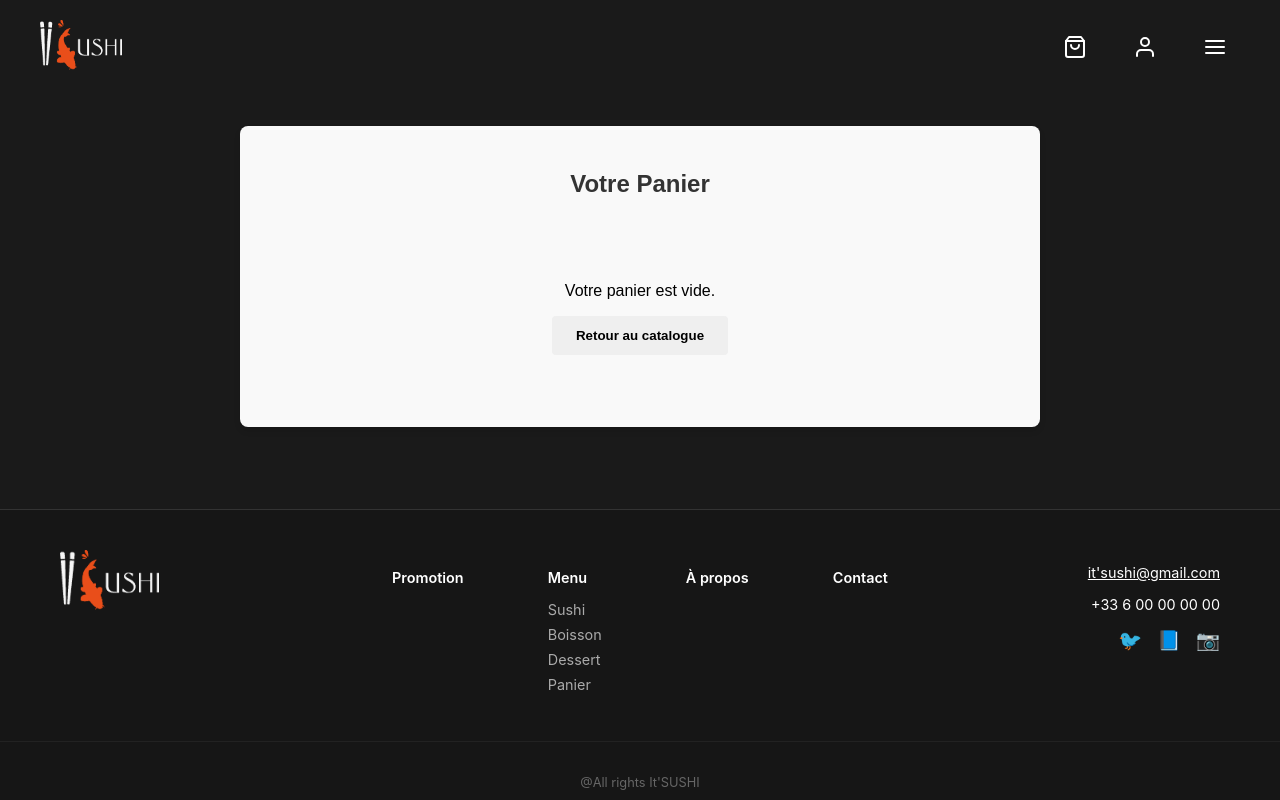
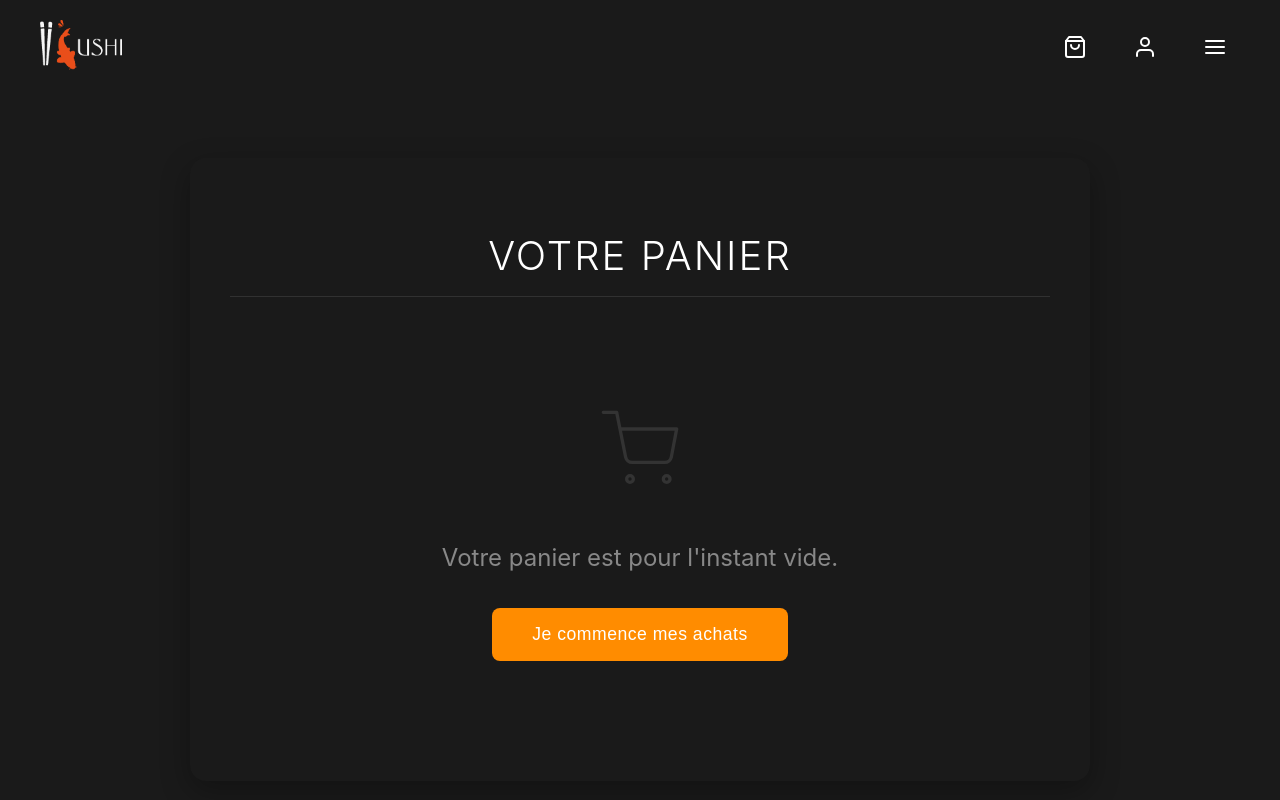
Before and after one commit to Lmnrd/SAE_301_303_ABJT_11, an Angular app: page /panier in a window 1280 px wide. Shown: the top 800 px of the page. Built offline with nearby package versions, Linux system fonts and the light colour scheme.

Commit message:
Amélioration du design et de la navigation

```diff
--- a/src/app/app.component.css
+++ b/src/app/app.component.css
@@ -85,8 +85,9 @@ header {
 }
 
 /* Burger Menu Overlay */
-/* Burger Menu Overlay */
-.menu-overlay {
+/* Burger Menu & Cart Overlay Shared Styles */
+.menu-overlay,
+.cart-overlay {
     backdrop-filter: blur(15px);
     position: fixed;
     top: 0;
@@ -98,10 +99,105 @@ header {
     z-index: 2000;
     display: flex;
     flex-direction: column;
+    box-shadow: -5px 0 25px rgba(0, 0, 0, 0.5);
+    animation: slideInRight 0.3s ease-out;
+}
+
+/* Burger Menu Specific Alignment */
+.menu-overlay {
     justify-content: center;
     align-items: center;
-    box-shadow: -5px 0 25px rgba(0, 0, 0, 0.5);
-    animation: slideInRight 0.3s ease-out;
+}
+
+/* Cart Overlay Specific Alignment */
+.cart-overlay {
+    padding: 80px 20px 20px 20px;
+    /* Top padding for close button space */
+    color: white;
+}
+
+.cart-overlay h2 {
+    font-size: 1.8rem;
+    font-weight: 300;
+    margin-bottom: 20px;
+    text-align: center;
+    letter-spacing: 1px;
+    border-bottom: 1px solid rgba(255, 255, 255, 0.2);
+    padding-bottom: 10px;
+}
+
+.cart-items {
+    flex: 1;
+    overflow-y: auto;
+    display: flex;
+    flex-direction: column;
+    gap: 15px;
+    margin-bottom: 20px;
+}
+
+.cart-item {
+    display: flex;
+    justify-content: space-between;
+    align-items: center;
+    padding: 10px;
+    background: rgba(255, 255, 255, 0.05);
+    border-radius: 8px;
+}
+
+.item-info {
+    display: flex;
+    flex-direction: column;
+}
+
+.item-name {
+    font-size: 0.95rem;
+    font-weight: 500;
+}
+
+.item-price {
+    font-size: 0.85rem;
+    color: #ff8c00;
+}
+
+.item-qty {
+    font-size: 0.9rem;
+    color: #ccc;
+}
+
+.empty-msg {
+    text-align: center;
+    color: #999;
+    margin-top: 50px;
+}
+
+.cart-footer {
+    border-top: 1px solid rgba(255, 255, 255, 0.2);
+    padding-top: 20px;
+}
+
+.cart-total {
+    display: flex;
+    justify-content: space-between;
+    font-size: 1.2rem;
+    font-weight: 700;
+    margin-bottom: 15px;
+}
+
+.view-cart-btn {
+    display: block;
+    width: 100%;
+    padding: 12px;
+    background-color: #ff8c00;
+    color: white;
+    text-align: center;
+    text-decoration: none;
+    border-radius: 8px;
+    font-weight: 500;
+    transition: background-color 0.3s;
+}
+
+.view-cart-btn:hover {
+    background-color: #e07b00;
 }
 
 .close-btn {
--- a/src/app/app.component.html
+++ b/src/app/app.component.html
@@ -5,7 +5,7 @@
     </a>
   </div>
   <nav class="main-nav">
-    <a routerLink="/panier" class="icon-link">
+    <a (click)="toggleCart()" class="icon-link" style="cursor: pointer;">
       <!-- Cart Icon SVG -->
       <svg xmlns="http://www.w3.org/2000/svg" width="24" height="24" viewBox="0 0 24 24" fill="none"
         stroke="currentColor" stroke-width="2" stroke-linecap="round" stroke-linejoin="round"
@@ -38,7 +38,7 @@
   </nav>
 </header>
 
-<!-- Overlay Menu -->
+<!-- Overlay Menu (Burger) -->
 <div class="menu-overlay" *ngIf="isMenuOpen">
   <button class="close-btn" (click)="toggleMenu()">
     <svg xmlns="http://www.w3.org/2000/svg" width="24" height="24" viewBox="0 0 24 24" fill="none" stroke="currentColor"
@@ -65,6 +65,41 @@
   </div>
 </div>
 
+<!-- Overlay Panier (Mini-Cart) -->
+<div class="cart-overlay" *ngIf="isCartOpen">
+  <button class="close-btn" (click)="toggleCart()">
+    <svg xmlns="http://www.w3.org/2000/svg" width="24" height="24" viewBox="0 0 24 24" fill="none" stroke="currentColor"
+      stroke-width="2" stroke-linecap="round" stroke-linejoin="round" class="feather feather-x">
+      <line x1="18" y1="6" x2="6" y2="18"></line>
+      <line x1="6" y1="6" x2="18" y2="18"></line>
+    </svg>
+  </button>
+
+  <h2>Votre Panier</h2>
+
+  <div class="cart-items" *ngIf="panierArticles.length > 0; else emptyCart">
+    <div class="cart-item" *ngFor="let item of panierArticles">
+      <div class="item-info">
+        <span class="item-name">{{ item.nom_article }}</span>
+        <span class="item-price">{{ item.prix_unitaire | currency:'EUR' }}</span>
+      </div>
+      <div class="item-qty">Qté: {{ item.quantite }}</div>
+    </div>
+  </div>
+
+  <ng-template #emptyCart>
+    <p class="empty-msg">Votre panier est vide.</p>
+  </ng-template>
+
+  <div class="cart-footer">
+    <div class="cart-total">
+      <span>Total:</span>
+      <span>{{ totalPanier | currency:'EUR' }}</span>
+    </div>
+    <a routerLink="/panier" class="view-cart-btn" (click)="toggleCart()">Voir le panier complet</a>
+  </div>
+</div>
+
 <main class="main-content">
   <router-outlet></router-outlet>
 </main>
--- a/src/app/app.component.ts
+++ b/src/app/app.component.ts
@@ -16,11 +16,22 @@ import { Router } from '@angular/router';
 export class AppComponent {
   title = 'sae_301_303';
   isMenuOpen = false;
+  isCartOpen = false; // État d'ouverture du mini-panier
 
   constructor(private panierService: PanierService, private authService: AuthService, private router: Router) { }
 
   get quantiteTotale(): number {
     return this.panierService.getPanier().reduce((acc, art) => acc + art.quantite, 0);
+  }
+
+  // Récupérer les articles du panier pour l'affichage
+  get panierArticles() {
+    return this.panierService.getPanier();
+  }
+
+  // Calculer le prix total du panier
+  get totalPanier(): number {
+    return this.panierService.calculerTotal();
   }
 
   get user() {
@@ -35,5 +46,12 @@ export class AppComponent {
 
   toggleMenu() {
     this.isMenuOpen = !this.isMenuOpen;
+    if (this.isMenuOpen) this.isCartOpen = false; // Fermer le panier si on ouvre le menu
+  }
+
+  // Ouvrir/Fermer le mini-panier
+  toggleCart() {
+    this.isCartOpen = !this.isCartOpen;
+    if (this.isCartOpen) this.isMenuOpen = false; // Fermer le menu si on ouvre le panier
   }
 }
--- a/src/app/panier/panier.component.css
+++ b/src/app/panier/panier.component.css
@@ -1,17 +1,24 @@
 .panier-container {
-  max-width: 800px;
-  margin: 2rem auto;
-  padding: 1.5rem;
-  background: #f9f9f9;
-  border-radius: 8px;
-  box-shadow: 0 4px 6px rgba(0, 0, 0, 0.1);
-  font-family: sans-serif;
-  color: black;
+  max-width: 900px;
+  margin: 4rem auto;
+  padding: 2.5rem;
+  background: #1a1a1a;
+  border-radius: 16px;
+  box-shadow: 0 10px 30px rgba(0, 0, 0, 0.3);
+  font-family: 'Inter', sans-serif;
+  color: white;
 }
 
 h2 {
   text-align: center;
-  color: #333;
+  color: white;
+  font-size: 2.5rem;
+  margin-bottom: 2rem;
+  font-weight: 300;
+  letter-spacing: 2px;
+  text-transform: uppercase;
+  border-bottom: 1px solid rgba(255, 255, 255, 0.1);
+  padding-bottom: 1rem;
 }
 
 .cart-items {
@@ -26,14 +33,28 @@ table {
 
 th,
 td {
-  padding: 1rem;
+  padding: 1.2rem;
   text-align: left;
-  border-bottom: 1px solid #ddd;
-  color: black;
+  border-bottom: 1px solid rgba(255, 255, 255, 0.1);
+  color: #ccc;
 }
 
 th {
-  background-color: #eee;
+  background-color: transparent;
+  color: #ff8c00;
+  font-weight: 600;
+  text-transform: uppercase;
+  font-size: 0.9rem;
+  letter-spacing: 1px;
+}
+
+td {
+  font-size: 1rem;
+}
+
+tr:hover td {
+  color: white;
+  background: rgba(255, 255, 255, 0.02);
 }
 
 .text-right {
@@ -42,26 +63,34 @@ th {
 
 .actions {
   display: flex;
-  justify-content: space-between;
-  margin-top: 2rem;
+  justify-content: flex-end;
+  gap: 20px;
+  margin-top: 3rem;
+  border-top: 1px solid rgba(255, 255, 255, 0.1);
+  padding-top: 2rem;
 }
 
 button {
-  padding: 0.75rem 1.5rem;
+  padding: 1rem 2rem;
   border: none;
-  border-radius: 4px;
+  border-radius: 8px;
   cursor: pointer;
-  font-weight: bold;
-  transition: background 0.3s;
+  font-weight: 500;
+  font-size: 1rem;
+  transition: all 0.3s ease;
+  letter-spacing: 0.5px;
 }
 
 .btn-clear {
-  background-color: #000000;
-  color: white;
+  background-color: transparent;
+  color: #aaa;
+  border: 1px solid #444;
 }
 
 .btn-clear:hover {
-  background-color: #c0392b;
+  background-color: rgba(255, 255, 255, 0.05);
+  color: white;
+  border-color: white;
 }
 
 .btn-confirm {
@@ -70,30 +99,70 @@ button {
 }
 
 .btn-confirm:hover {
-  background-color: #27ae60;
+  background-color: #e07b00;
+  transform: translateY(-2px);
+  box-shadow: 0 5px 15px rgba(255, 140, 0, 0.3);
 }
 
 .empty-message {
   text-align: center;
-  padding: 3rem;
+  padding: 5rem 2rem;
+  display: flex;
+  flex-direction: column;
+  align-items: center;
+  gap: 20px;
+}
+
+.empty-icon {
+  width: 80px;
+  height: 80px;
+  color: #333;
+  margin-bottom: 10px;
+}
+
+.empty-message p {
+  font-size: 1.5rem;
+  color: #888;
+  margin-bottom: 1rem;
+}
+
+.empty-message button {
+  background-color: #ff8c00;
+  color: white;
+  padding: 1rem 2.5rem;
+  font-size: 1.1rem;
+}
+
+.empty-message button:hover {
+  background-color: #e07b00;
+  transform: translateY(-2px);
 }
 
 .message-banner {
-  margin-top: 1.5rem;
+  margin-top: 2rem;
   padding: 1rem;
-  background-color: #ffe0e0;
-  color: #c0392b;
-  border-left: 5px solid #c0392b;
+  border-radius: 8px;
   text-align: center;
 }
 
 .message-banner.success {
-  background-color: #d4edda;
-  color: #155724;
-  border-left: 5px solid #28a745;
+  background-color: rgba(40, 167, 69, 0.2);
+  color: #2ecc71;
+  border: 1px solid #2ecc71;
 }
 
 .post-order {
-  margin-top: 1rem;
+  margin-top: 2rem;
   text-align: center;
 }
+
+.post-order button {
+  background-color: transparent;
+  border: 1px solid #ff8c00;
+  color: #ff8c00;
+}
+
+.post-order button:hover {
+  background-color: #ff8c00;
+  color: white;
+}
--- a/src/app/panier/panier.component.html
+++ b/src/app/panier/panier.component.html
@@ -37,8 +37,16 @@
 
     <ng-template #emptyCart>
         <div class="empty-message" *ngIf="!orderSuccess">
-            <p>Votre panier est vide.</p>
-            <button (click)="retour()">Retour au catalogue</button>
+            <!-- Icone Panier Vide -->
+            <svg xmlns="http://www.w3.org/2000/svg" width="80" height="80" viewBox="0 0 24 24" fill="none"
+                stroke="currentColor" stroke-width="1" stroke-linecap="round" stroke-linejoin="round"
+                class="empty-icon">
+                <circle cx="9" cy="21" r="1"></circle>
+                <circle cx="20" cy="21" r="1"></circle>
+                <path d="M1 1h4l2.68 13.39a2 2 0 0 0 2 1.61h9.72a2 2 0 0 0 2-1.61L23 6H6"></path>
+            </svg>
+            <p>Votre panier est pour l'instant vide.</p>
+            <button (click)="retour()">Je commence mes achats</button>
         </div>
     </ng-template>
 
```
